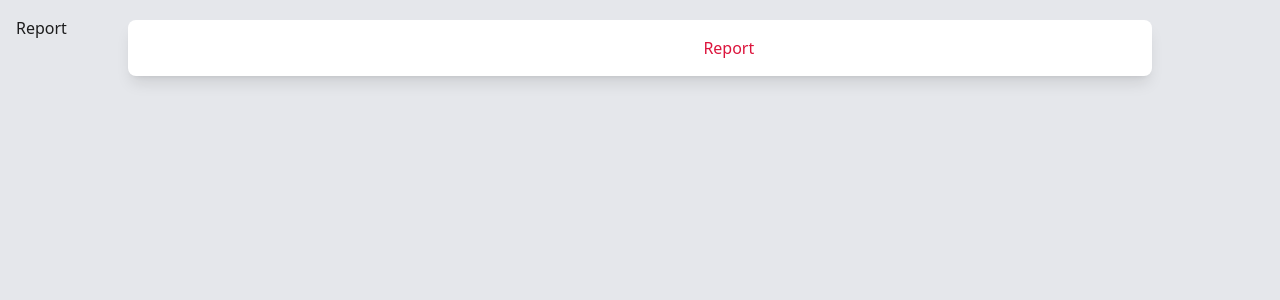
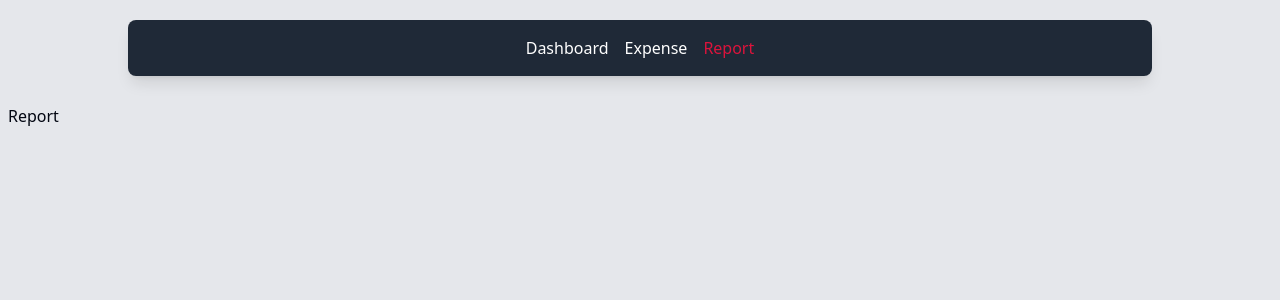
Before and after one commit to sourav-kol/expense-tracker, a Next.js app: page /report in a window 1280 px wide. Shown: the top 300 px of the page. Built offline with nearby package versions, Linux system fonts and the light colour scheme.

Commit message:
minor css fix to layout

```diff
--- a/src/components/Navigation/NavigationBar.tsx
+++ b/src/components/Navigation/NavigationBar.tsx
@@ -8,7 +8,7 @@ type Props = {
 function NavigationBar(props: Props) {
     const { NavItem } = props;
     return (
-        <div className="fixed top-12 left-1/2 w-4/5 h-9/10 bg-gray-800 transform -translate-x-1/2 -translate-y-1/2 bg-white shadow-lg rounded-lg p-4">
+        <div className="fixed top-12 left-1/2 w-4/5 h-9/10 bg-gray-800 transform -translate-x-1/2 -translate-y-1/2 shadow-lg rounded-lg p-4">
             <div className="flex justify-center space-x-4">
                 {
                     NavItem.Items.map((item) => {
--- a/src/layout/commonLayout.tsx
+++ b/src/layout/commonLayout.tsx
@@ -1,7 +1,4 @@
 import React from "react";
-import { Layout, Flex } from 'antd';
-
-const { Content } = Layout;
 
 type Props = {
     children: React.ReactNode
@@ -10,8 +7,8 @@ type Props = {
 export default function AppLayout(props: Props) {
     const { children } = props
     return (
-        <Content className="layout-common">
+        <div className="">
             {children}
-        </Content>
+        </div>
     );
 }
--- a/src/pages/_app.tsx
+++ b/src/pages/_app.tsx
@@ -1,12 +1,9 @@
 import React from 'react';
-// import { Layout } from 'antd';
 import type { AppProps } from 'next/app'
 import NavigationBar from '@/src/components/Navigation/NavigationBar';
 import { Nav } from '@/src/constants/AppConstants';
 
 import '../public/global.css';
-
-// const { Content } = Layout;
 
 const metadata = {
     title: 'Expense tracker',
@@ -17,7 +14,7 @@ export default function RootLayout({ Component, pageProps }: AppProps) {
     return (
         <div className="min-h-screen flex flex-col bg-gray-200">
             <NavigationBar NavItem={Nav()} />
-            <main className="flex-grow container mx-auto p-4">
+            <main className="flex-grow container mx-auto mt-24 p-2">
                 <Component {...pageProps} />
             </main>
         </div>
--- a/src/public/global.css
+++ b/src/public/global.css
@@ -69,3 +69,7 @@
 .text-crimson {
   color: crimson;
 }
+
+.layout-common {
+  margin-top: 6rem; /* Adjust this value if needed to avoid overlap */
+}
```
